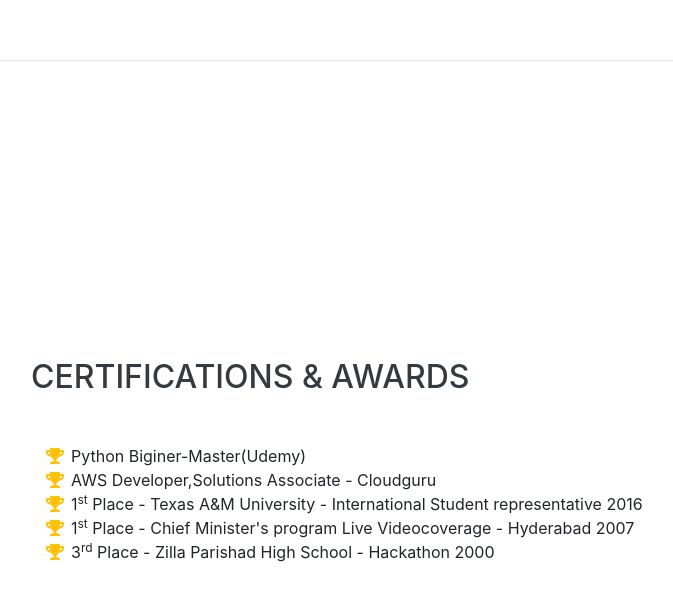
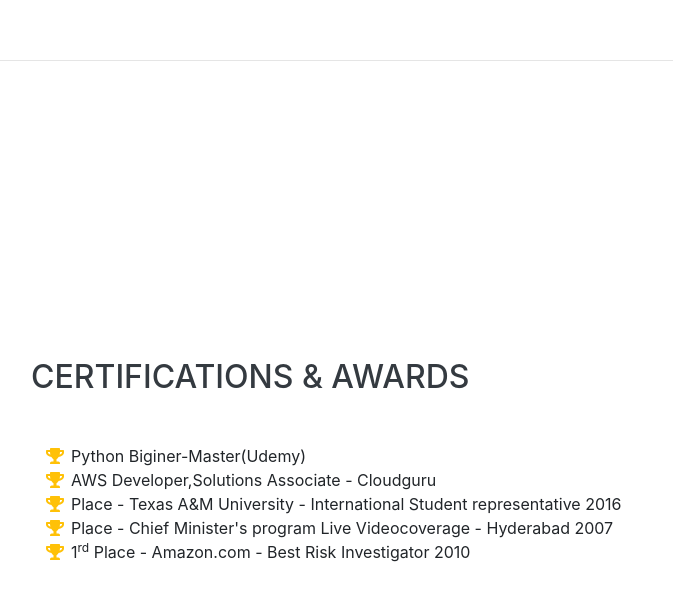
Before and after one commit to Somanathpy/Somanathpy.github.io, a website with bundled scripts: page index.html in a window 1280 px wide. Shown: the part 4039-4640 px from the top of the page, without its empty margins (289-962 px from the left). Built offline with nearby package versions, Linux system fonts and the light colour scheme; a web font is replaced by a local one.

Commit message:
interestes,awards

```diff
--- a/index.html
+++ b/index.html
@@ -229,17 +229,15 @@
             AWS Developer,Solutions Associate - Cloudguru</li>
           <li>
             <i class="fa-li fa fa-trophy text-warning"></i>
-            1<sup>st</sup>
-            Place - Texas A&M University - International Student representative 2016</li>
+              Place - Texas A&M University - International Student representative 2016</li>
           <li>
             <i class="fa-li fa fa-trophy text-warning"></i>
-            1<sup>st</sup>
-            Place - Chief Minister's program Live Videocoverage - Hyderabad 2007
+             Place - Chief Minister's program Live Videocoverage - Hyderabad 2007
             </li>
           <li>
             <i class="fa-li fa fa-trophy text-warning"></i>
-            3<sup>rd</sup>
-          Place - Zilla Parishad High School - Hackathon 2000</li>
+            1<sup>rd</sup>
+          Place - Amazon.com - Best Risk Investigator 2010</li>
         </ul>
       </div>
     </section>
```
